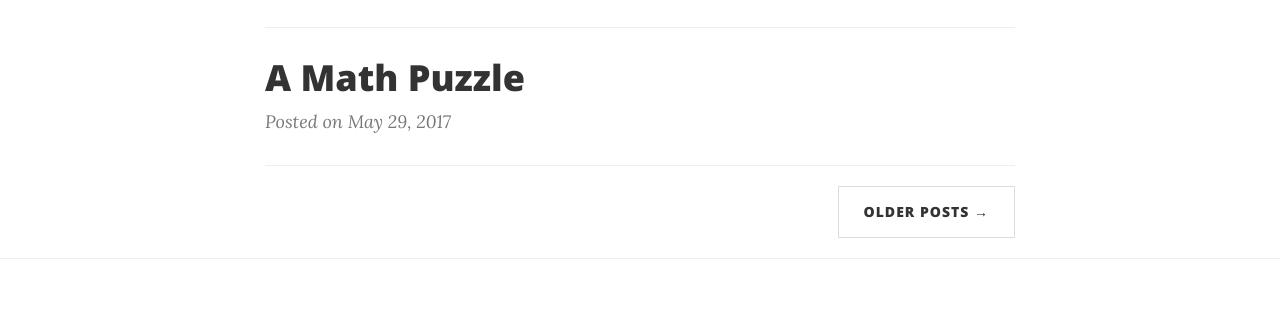
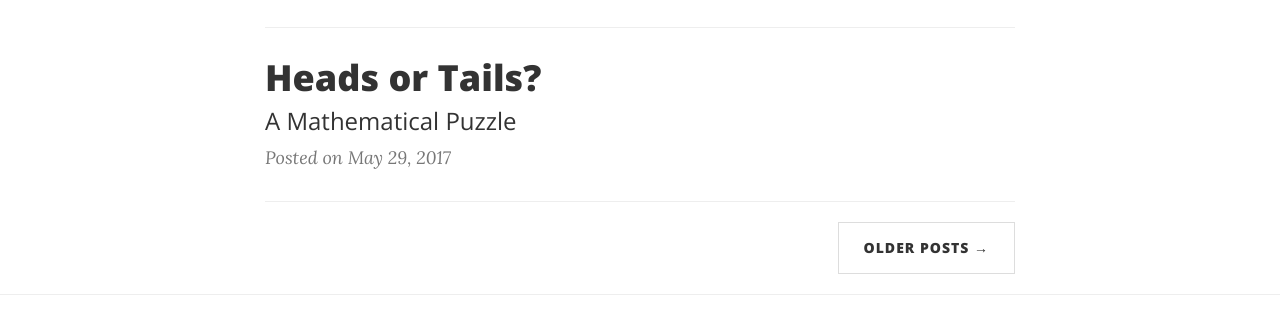
Before and after one commit to trentwoodbury/TrentWould, a website: page index.html in a window 1280 px wide. Shown: the part 644-967 px from the top of the page. Drawn offline with nearby package versions, Linux system fonts and the light colour scheme.

Commit message:
Add subtitle to heads or tails

```diff
--- a/index.html
+++ b/index.html
@@ -103,8 +103,11 @@
                 <div class="post-preview">
                     <a href="posts/math_puzzle_1.html">
                         <h2 class="post-title">
-                            A Math Puzzle
+                            Heads or Tails?
                         </h2>
+                        <h3 class="post-subtitle">
+                            A Mathematical Puzzle
+                        </h3>
                     </a>
                     <p class="post-meta">Posted on May 29, 2017</p>
                 </div>
```
